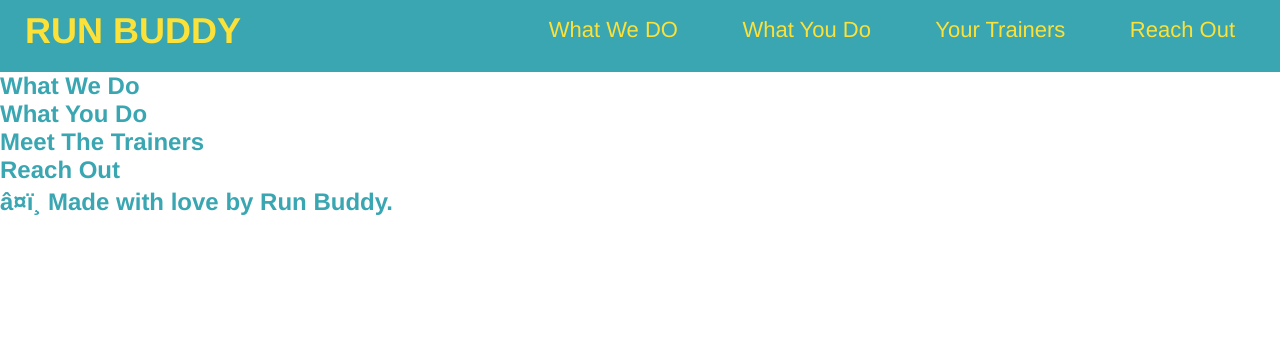
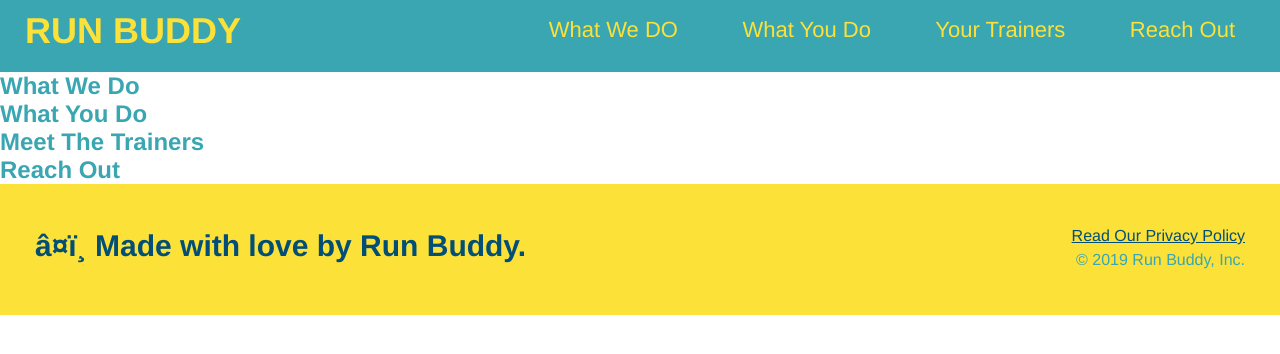
Before and after one commit to hfang821/run-buddy, a plain HTML site: page index.html in a window 1280 px wide. Drawn offline with Linux system fonts and the light colour scheme.

Commit message:
up to lesson 2

```diff
--- a/assets/css/style.css
+++ b/assets/css/style.css
@@ -1,6 +1,7 @@
 * {
     margin: 0;
     padding: 0;
+    box-sizing: border-box;
 }
 
 
@@ -44,3 +45,26 @@ header nav ul li a{
     font-weight: lighter;
     font-size: 22px;
 }
+
+footer{
+    background: #fce138;
+    width: 100%;
+    padding: 40px 35px;
+}
+
+footer h2 {
+    display: inline;
+    color: #024e76;
+    font-size:30px;
+    margin: 0;
+}
+
+footer div{
+    float: right;
+    line-height: 1.5;
+    text-align: right;
+}
+
+footer a {
+    color: #024e76;
+}
--- a/index.html
+++ b/index.html
@@ -16,7 +16,7 @@
         <a href="#what-we-do">What We DO</a>
     </li>
     <li>
-        <a href=""#what-you-do">What You Do</a>
+        <a href="#what-you-do">What You Do</a>
     </li>
     <li>
         <a href="#your-trainers">Your Trainers</a>
@@ -57,6 +57,10 @@
 <!--footer-->
 <footer>
    <h2>❤️ Made with love by Run Buddy. </h2>
+   <div>
+       <a href="#">Read Our Privacy Policy</a><br />
+       &copy; 2019 Run Buddy, Inc.
+   </div>
 </footer>
 
 </body>
```
